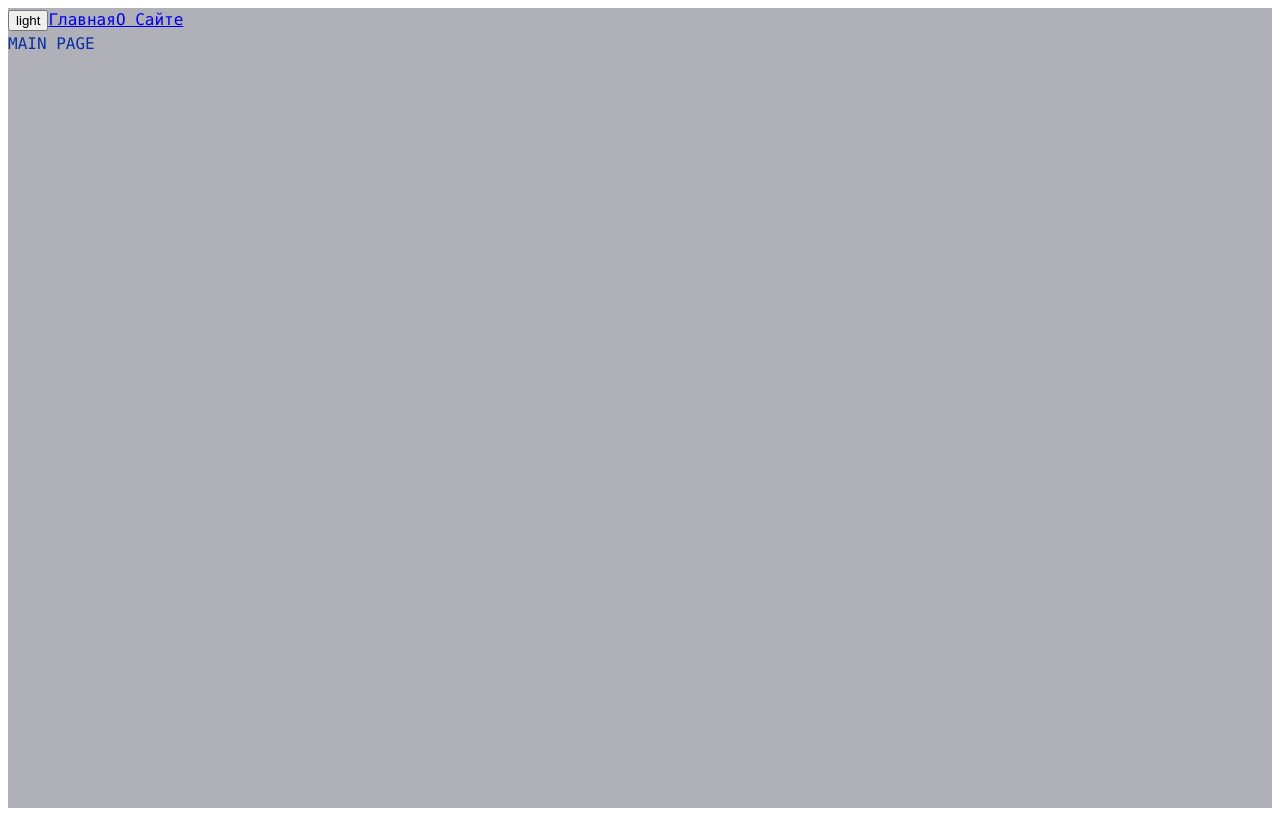
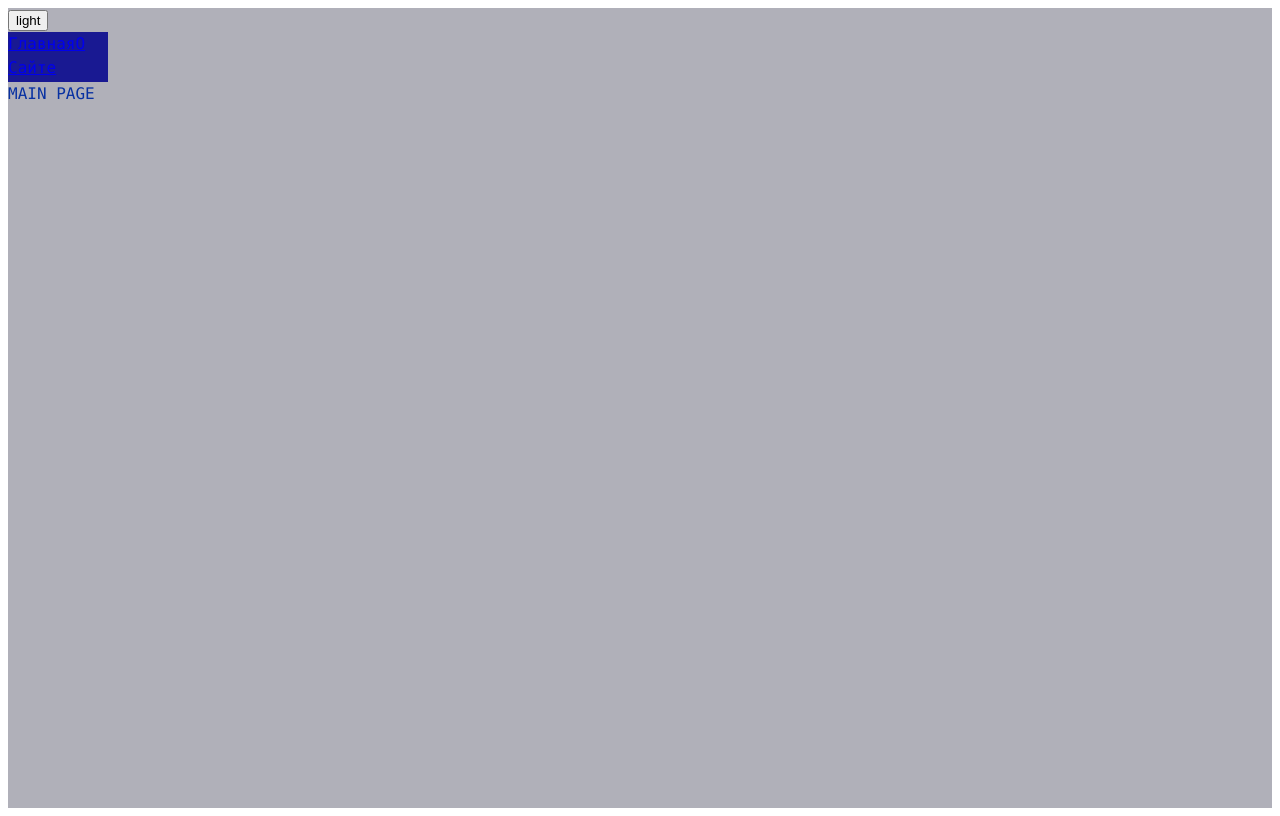
Before and after one commit to krasterisk/prod-project, a React app: page / in a window 1280 px wide. Built offline with nearby package versions, Linux system fonts and the light colour scheme.

Commit message:
Addad router config

```diff
--- a/src/app/App.tsx
+++ b/src/app/App.tsx
@@ -1,10 +1,9 @@
 import React, {Suspense, useContext, useState} from 'react';
 import './styles/index.scss'
-import {Link, Route, Routes} from "react-router-dom";
 import {classNames} from "shared/lib/classNames";
 import {useTheme} from "app/providers/ThemeProvider";
-import {AboutPage} from "pages/AboutPage";
-import {MainPage} from "pages/MainPage";
+import {AppRouter} from "app/providers/router";
+import {Navbar} from "widgets/Navbar";
 
 const App = () => {
 
@@ -13,14 +12,8 @@ const App = () => {
     return (
         <div className={classNames('app', {}, [theme])}>
             <button onClick={toggleTheme}>{theme}</button>
-            <Link to={'/'}>Главная</Link>
-            <Link to={'/about'}>О Сайте</Link>
-            <Suspense fallback={<div>Loading...</div>}>
-                <Routes>
-                    <Route path={'/about'} element={<AboutPage/>}/>
-                    <Route path={'/'} element={<MainPage />}/>
-                </Routes>
-            </Suspense>
+            <Navbar />
+            <AppRouter />
         </div>
     );
 };
--- /dev/null
+++ b/src/app/providers/router/index.ts
@@ -0,0 +1,5 @@
+import AppRouter from "./ui/AppRouter";
+
+export {
+    AppRouter
+}
--- /dev/null
+++ b/src/app/providers/router/ui/AppRouter.tsx
@@ -0,0 +1,21 @@
+import React, {Suspense} from 'react';
+import {Route, Routes} from "react-router-dom";
+import {routeCongig} from "shared/config/routeConfig/routeConfig";
+
+const AppRouter = () => {
+    return (
+        <Suspense fallback={<div>Loading...</div>}>
+            <Routes>
+                {Object.values(routeCongig).map(({element, path}) => (
+                    <Route
+                        key={path}
+                        element={element}
+                        path={path}
+                    />
+                ))}
+            </Routes>
+        </Suspense>
+    );
+};
+
+export default AppRouter;
--- a/src/app/styles/themes/dark.scss
+++ b/src/app/styles/themes/dark.scss
@@ -1,5 +1,6 @@
 .app.dark {
   --bg-color: #191992;
+  --inverted-bg-color: #b0b0b9;
 
   --primary-color: #075e07;
   --secondary-color: #0da40d;
--- a/src/app/styles/themes/normal.scss
+++ b/src/app/styles/themes/normal.scss
@@ -1,5 +1,6 @@
 .app.light {
   --bg-color: #b0b0b9;
+  --inverted-bg-color: #191992;
 
   --primary-color: #0831a2;
   --secondary-color: #4660e0;
--- /dev/null
+++ b/src/shared/config/routeConfig/routeConfig.tsx
@@ -0,0 +1,25 @@
+import {RouteProps} from "react-router-dom";
+import {MainPage} from "pages/MainPage";
+import {AboutPage} from "pages/AboutPage";
+
+export enum AppRoutes {
+    MAIN = 'main',
+    ABOUT = 'about',
+}
+
+export const RoutePath: Record<AppRoutes, string> = {
+    [AppRoutes.MAIN]: '/',
+    [AppRoutes.ABOUT]: '/about',
+}
+
+export const routeCongig: Record<AppRoutes, RouteProps> = {
+    [AppRoutes.MAIN]: {
+        path: RoutePath[AppRoutes.MAIN] ,
+        element: <MainPage />
+    },
+    [AppRoutes.ABOUT]: {
+        path: RoutePath[AppRoutes.ABOUT] ,
+        element: <AboutPage />
+    },
+
+}
--- a/src/shared/lib/classNames.ts
+++ b/src/shared/lib/classNames.ts
@@ -1,10 +1,10 @@
 type Mods = Record<string, boolean | string>
 
-export function classNames(cls: string, mods: Mods, additional: string[]): string {
+export function classNames(cls: string, mods: Mods = {}, additional: string[] = []): string {
 
     return [
         cls,
-        ...additional,
+        ...additional.filter(Boolean),
         Object.entries(mods)
             .filter(([classname, value]) => Boolean(value))
             .map(([className]) => className)
--- /dev/null
+++ b/src/widgets/Navbar/index.ts
@@ -0,0 +1,5 @@
+import Navbar from "./ui/Navbar";
+
+export {
+    Navbar
+}
--- /dev/null
+++ b/src/widgets/Navbar/ui/Navbar.module.scss
@@ -0,0 +1,5 @@
+.navbar {
+  width: 100px;
+  height: 50px;
+  background: var(--inverted-bg-color);
+}
--- /dev/null
+++ b/src/widgets/Navbar/ui/Navbar.tsx
@@ -0,0 +1,21 @@
+import React from 'react';
+import {Link} from "react-router-dom";
+import {classNames} from "shared/lib/classNames";
+import cls from './Navbar.module.scss'
+
+interface NavbarProps {
+    className?: string
+
+}
+
+const Navbar = ({className}: NavbarProps) => {
+    return (
+        <div className={classNames(cls.navbar,{}, [className])}>
+            <Link to={'/'}>Главная</Link>
+            <Link to={'/about'}>О Сайте</Link>
+
+        </div>
+    );
+};
+
+export default Navbar;
```
